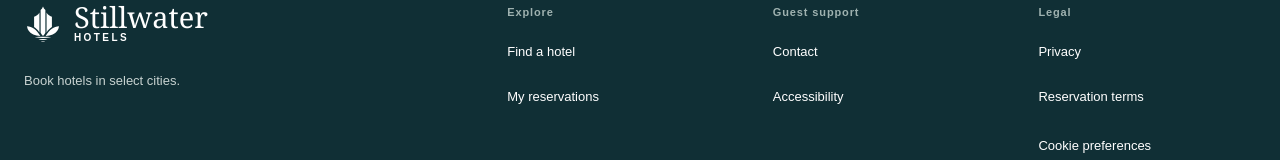
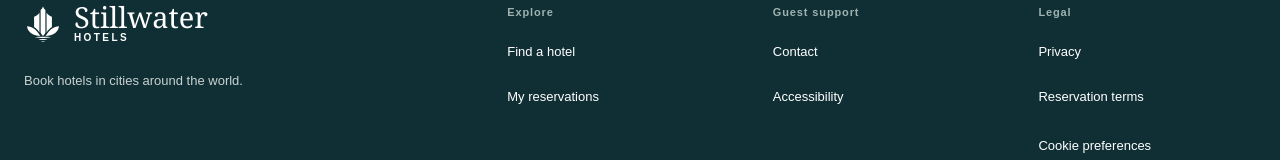
Before and after one commit to sam-cre/Hotel-Reservation-Internship-Project, a React (Vite) app in the folder frontend/: page / in a window 1280 px wide. Shown: the part 1397-1557 px from the top of the page. Built offline with nearby package versions, Linux system fonts and the light colour scheme; no server answers.

Commit message:
docs: worldwide footer copy, image credits, and analytics traceability

```diff
--- a/frontend/src/features/customer/CustomerShell.jsx
+++ b/frontend/src/features/customer/CustomerShell.jsx
@@ -212,7 +212,7 @@ export function CustomerShell({ children }) {
         <div className={styles.footerMain}>
           <div className={styles.footerIdentity}>
             <Brand />
-            <p>Book hotels in select cities.</p>
+            <p>Book hotels in cities around the world.</p>
           </div>
           <nav aria-labelledby="footer-explore">
             <h2 id="footer-explore">Explore</h2>
```
Also changed, not shown: 2 other files (tests, documents, lock files or other folders).
